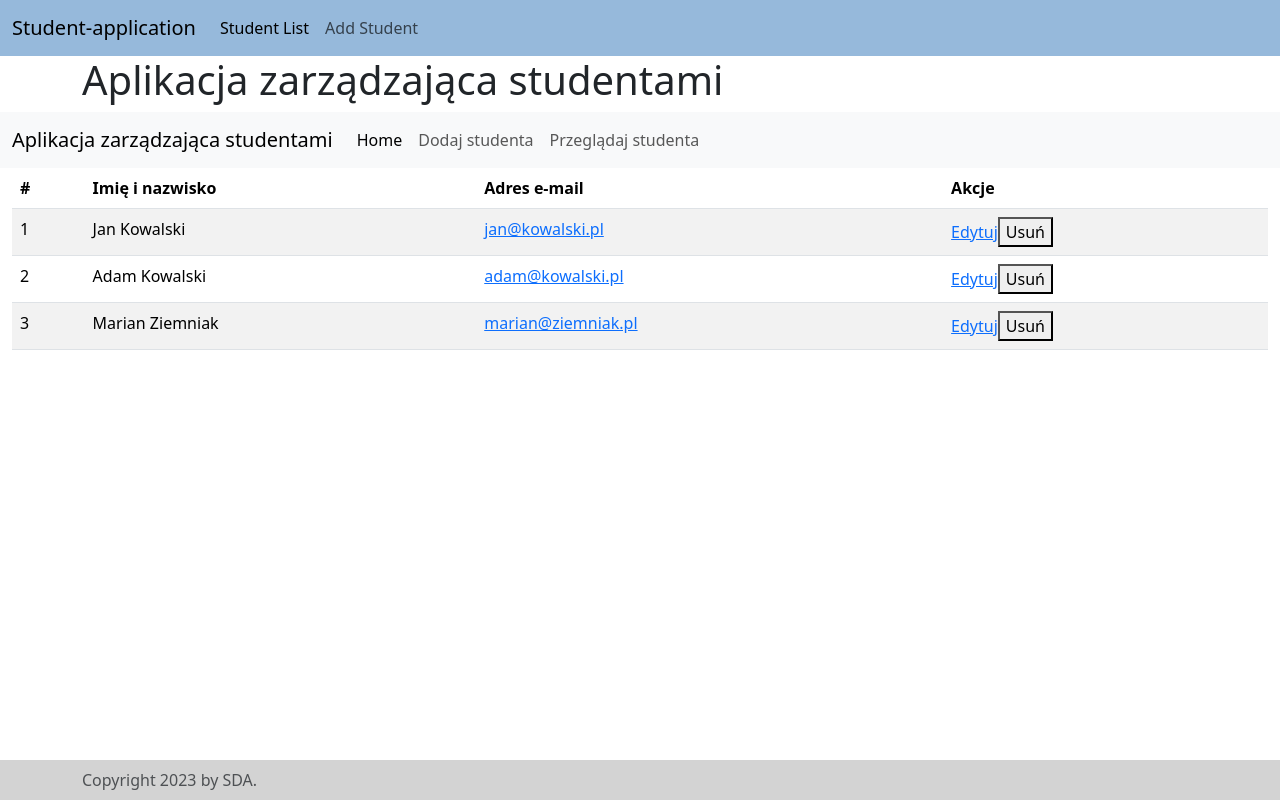
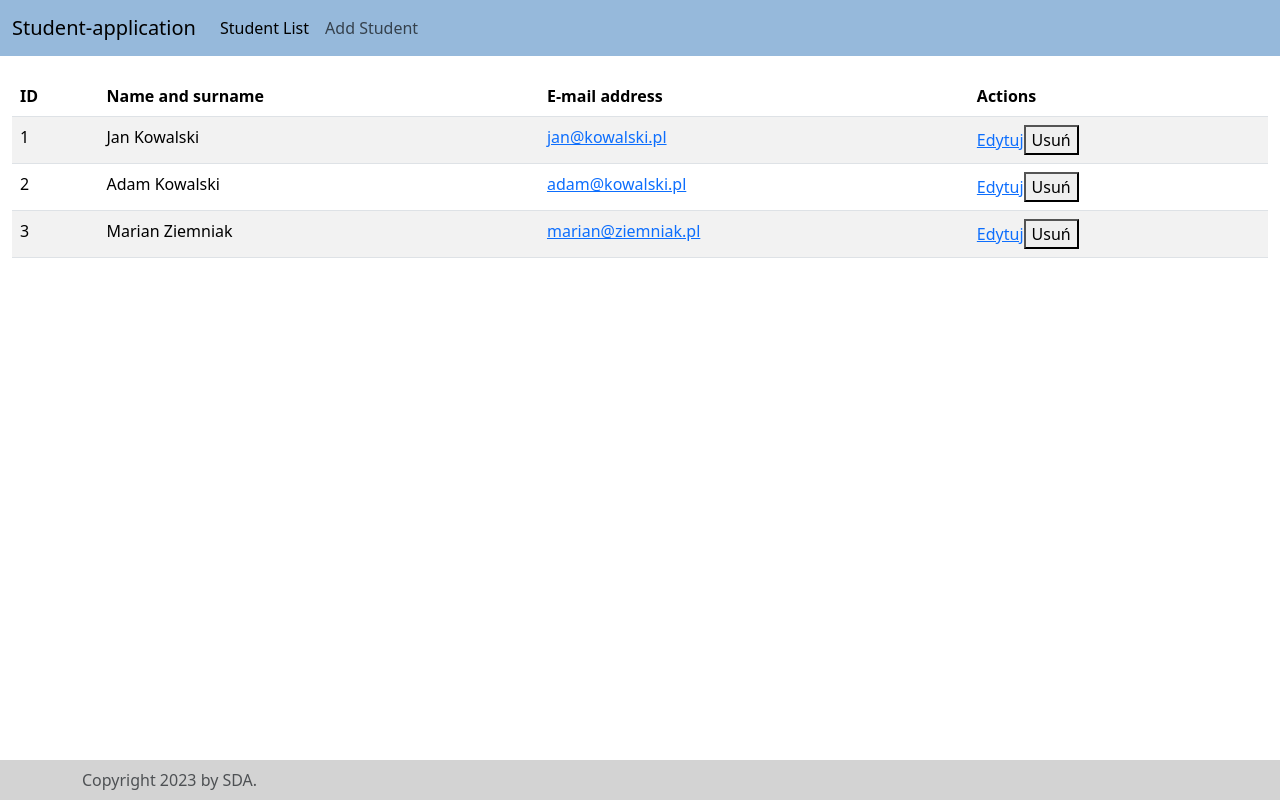
Before and after one commit to nicywi/Student-Manager-Angular, an Angular app: page / in a window 1280 px wide. Built offline with nearby package versions, Linux system fonts and the light colour scheme.

Commit message:
added students table structure

```diff
--- a/src/app/app.component.html
+++ b/src/app/app.component.html
@@ -1,56 +1,16 @@
-<!-- * * * * * * * * * * * * * * * * * * * * * * * * * * * * * * * -->
-<!-- * * * * * * * * * * * The content below * * * * * * * * * * * -->
-<!-- * * * * * * * * * * is only a placeholder * * * * * * * * * * -->
-<!-- * * * * * * * * * * and can be replaced. * * * * * * * * * * * -->
-<!-- * * * * * * * * * * * * * * * * * * * * * * * * * * * * * * * -->
-<!-- * * * * * * * * * Delete the template below * * * * * * * * * * -->
-<!-- * * * * * * * to get started with your project! * * * * * * * * -->
-<!-- * * * * * * * * * * * * * * * * * * * * * * * * * * * * * * * -->
+<!-- Navigation -->
+<app-navigation></app-navigation>
 
-<app-navigation>
-</app-navigation>
+<!-- Students list -->
+<div class="container-fluid" style="margin-top: 20px">
+  <app-students-list></app-students-list>
+</div>
 
-<header class="container">
-  <h1>
-    {{ title  }}
-  </h1>
-</header>
-<nav class="navbar navbar-expand-lg navbar-light bg-light">
-  <div class="container-fluid">
-    <a class="navbar-brand" href="#">{{title}}</a>
-    <div class="collapse navbar-collapse" id="navbarNav">
-      <ul class="navbar-nav">
-        <li class="nav-item">
-          <a class="nav-link active" aria-current="page" href="#">Home</a>
-        </li>
-        <li class="nav-item">
-          <a class="nav-link" href="#">Dodaj studenta</a>
-        </li>
-        <li class="nav-item">
-          <a class="nav-link" href="#">Przeglądaj studenta</a>
-        </li>
-      </ul>
-    </div>
-  </div>
-</nav>
-
-<div class="container-fluid">
-
-  <app-students-list>
-  </app-students-list>
-</div>
+<!-- Footer -->
 <div class="navbar fixed-bottom" style="background-color: lightgray;">
   <div class="container">
-    <span class="text-muted">  {{footer}} </span>
+    <span class="text-muted"> {{footer}} </span>
   </div>
 </div>
 
-<!-- * * * * * * * * * * * * * * * * * * * * * * * * * * * * * * * -->
-<!-- * * * * * * * * * * * The content above * * * * * * * * * * * -->
-<!-- * * * * * * * * * * is only a placeholder * * * * * * * * * * -->
-<!-- * * * * * * * * * * and can be replaced. * * * * * * * * * * * -->
-<!-- * * * * * * * * * * * * * * * * * * * * * * * * * * * * * * * -->
-<!-- * * * * * * * * * * End of Placeholder * * * * * * * * * * * -->
-<!-- * * * * * * * * * * * * * * * * * * * * * * * * * * * * * * * -->
-
 <router-outlet></router-outlet>
--- a/src/app/students-list/students-list.component.html
+++ b/src/app/students-list/students-list.component.html
@@ -1,11 +1,11 @@
 <section>
-    <table class="table table-striped">
+    <table class="table table-striped table-hover">
       <thead>
         <tr>
-          <th>#</th>
-          <th>Imię i nazwisko</th>
-          <th>Adres e-mail</th>
-          <th>Akcje</th>
+          <th>ID</th>
+          <th>Name and surname</th>
+          <th>E-mail address</th>
+          <th>Actions</th>
         </tr>
       </thead>
       <tbody>
```
